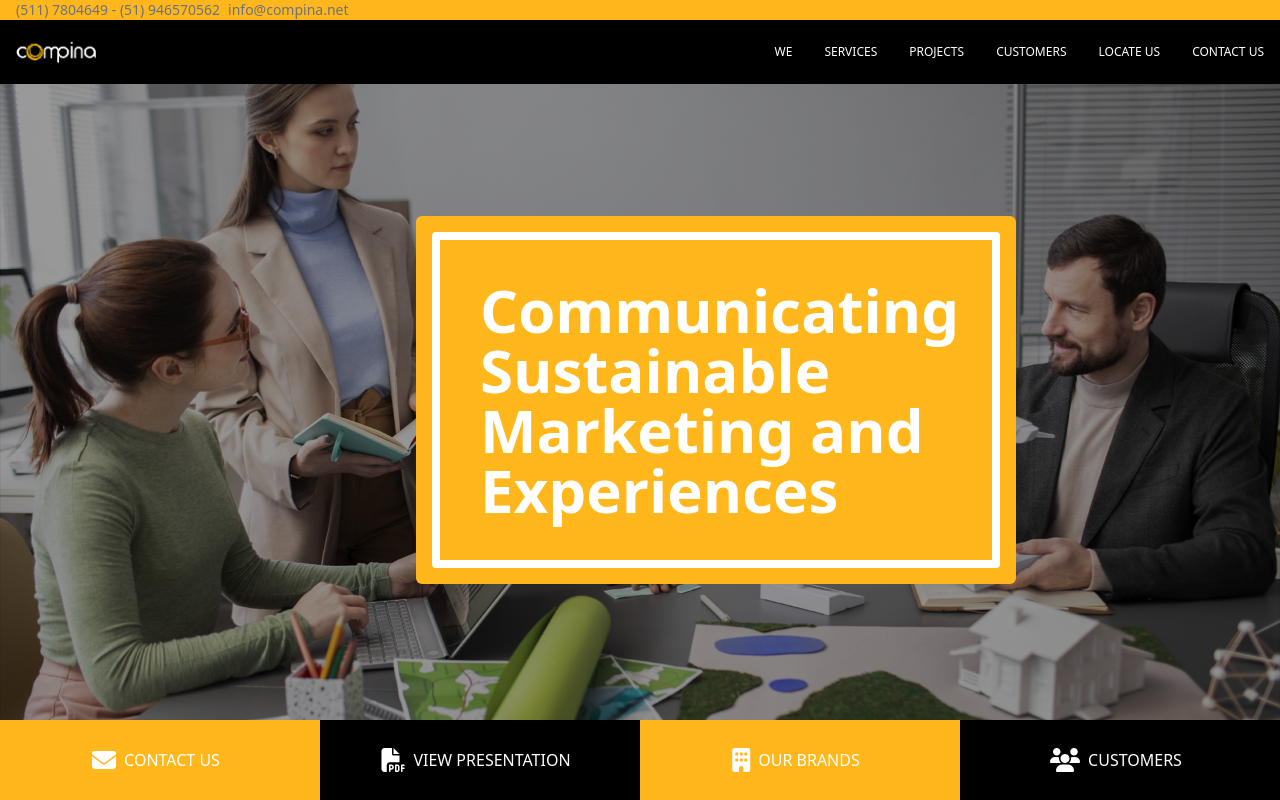
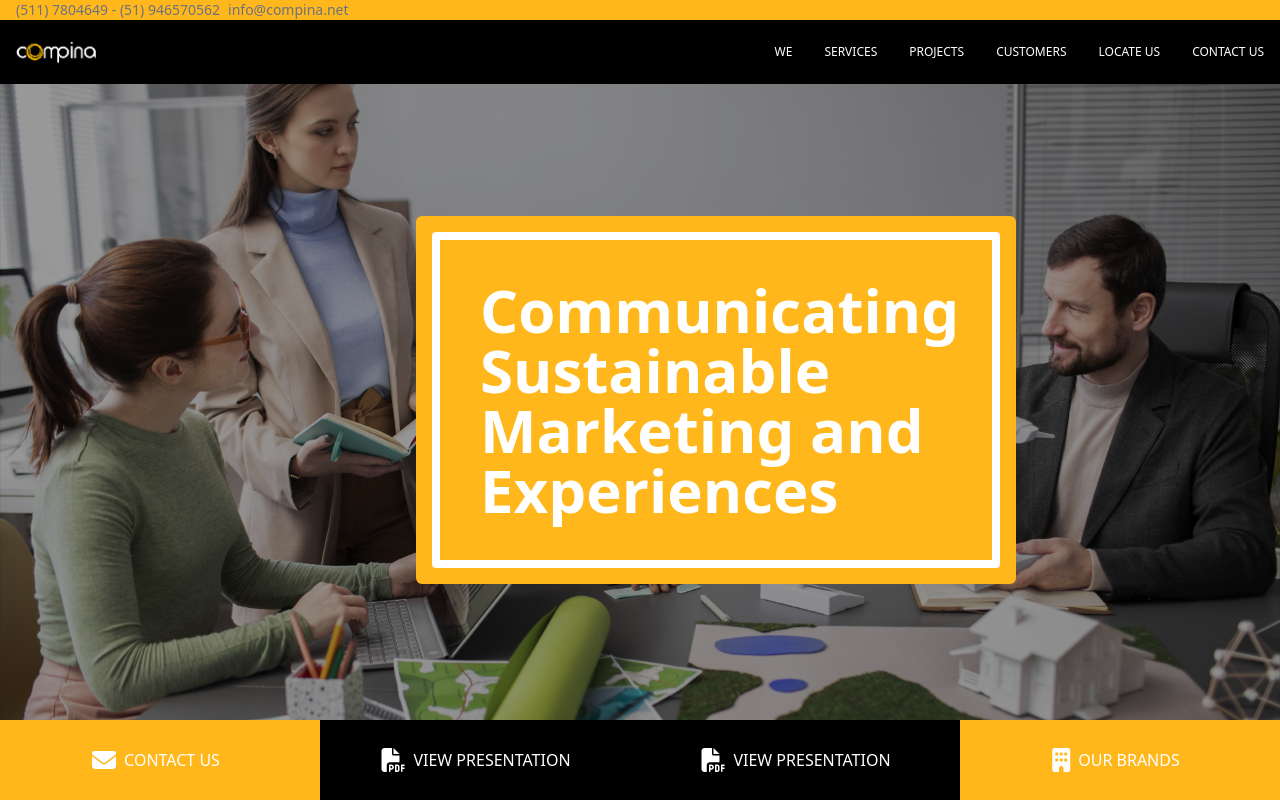
Before and after one commit to edwardyq67/compinaFeo, a React (Vite) app: page / in a window 1280 px wide. Shown: the top 800 px of the page. Built offline with nearby package versions, Linux system fonts and the light colour scheme.

Commit message:
actualizacion8

```diff
--- a/src/App.jsx
+++ b/src/App.jsx
@@ -281,8 +281,14 @@ function App() {
           <section>
             <div class="inset-x-0 relative  w-full grid grid-cols-4">
               <a href="#seccion6" onClick={(e) => handleScroll(e, section6Ref)} className='cursor-pointer h-[80px] py-4 col-span-4 md:col-span-2 lg:col-span-1 flex justify-center items-center bg-mysin-400 text-white'><i class="fa-solid fa-envelope text-2xl"></i><h3 className='px-2'>CONTACT US</h3></a>
-              <a href='/src/document/presentacion.pdf'
-                download className='cursor-pointer h-[80px] py-4 col-span-4 md:col-span-2 lg:col-span-1 flex justify-center items-center bg-black text-white'><i class="fa-solid fa-file-pdf text-2xl"></i><h3 className='px-2'>VIEW PRESENTATION</h3></a>
+              <a href="/src/document/presentacion.pdf" download className='cursor-pointer h-[80px] py-4 col-span-4 md:col-span-2 lg:col-span-1 flex justify-center items-center bg-black text-white'>
+  <i class="fa-solid fa-file-pdf text-2xl"></i>
+  <h3 className='px-2'>VIEW PRESENTATION</h3>
+</a>
+<a href="https://drive.google.com/file/d/1s-JXLy742UkFwflpYRUgGJxDGTLe-qHM/view?usp=drive_link" download className='cursor-pointer h-[80px] py-4 col-span-4 md:col-span-2 lg:col-span-1 flex justify-center items-center bg-black text-white'>
+  <i class="fa-solid fa-file-pdf text-2xl"></i>
+  <h3 className='px-2'>VIEW PRESENTATION</h3>
+</a>
               <a href='#seccion7' onClick={(e) => handleScroll(e, section7Ref)} className='cursor-pointer h-[80px] py-4 col-span-4 md:col-span-2 lg:col-span-1 flex justify-center items-center bg-mysin-400 text-white'><i class="fa-solid fa-building text-2xl"></i><h3 className='px-2'>OUR BRANDS</h3></a>
               <a href='#seccion4' onClick={(e) => handleScroll(e, section4Ref)} className='cursor-pointer h-[80px] py-4 col-span-4 md:col-span-2 lg:col-span-1 flex justify-center items-center bg-black text-white'><i class="fa-solid fa-users text-2xl"></i><h3 className='px-2'>CUSTOMERS</h3></a>
             </div>
```
